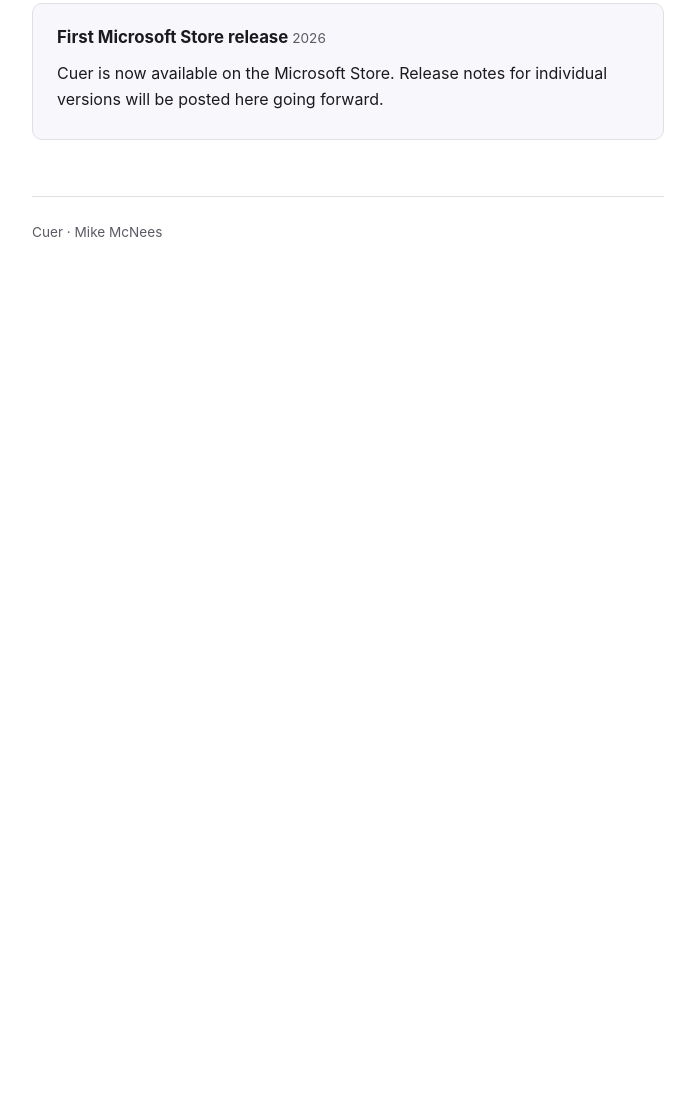
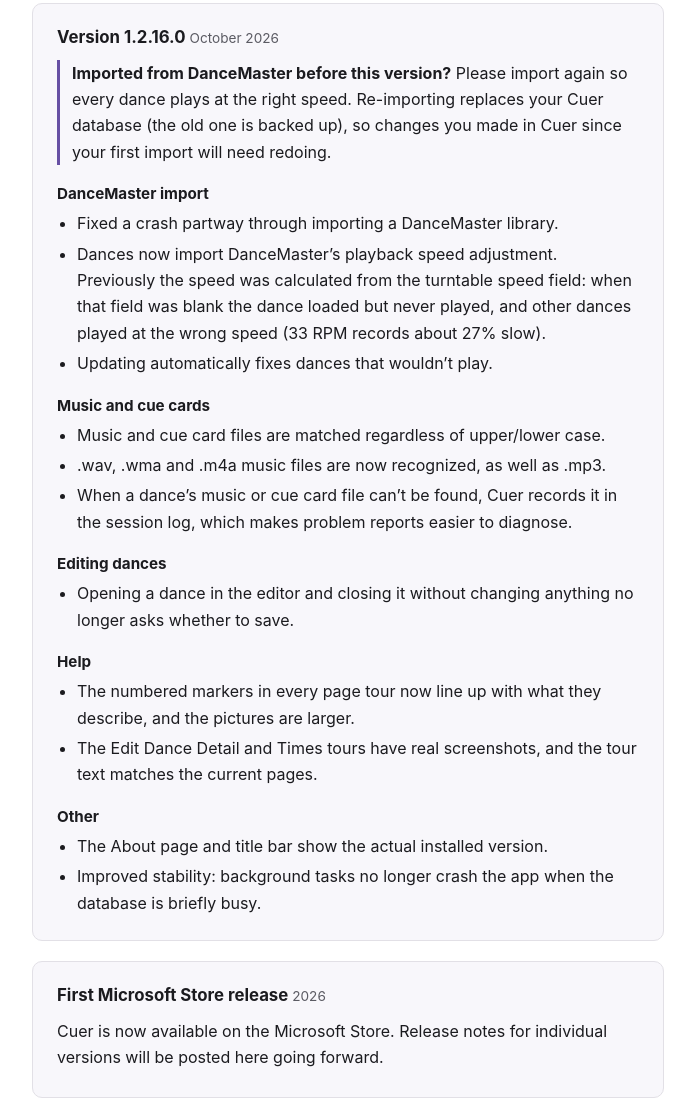
Before and after one commit to mlmcnees/cuer-web, a plain HTML site: page releases/index.html in a window 1280 px wide. Shown: the part 185-1286 px from the top of the page, without its empty margins (292-987 px from the left). Before the commit the page ends 800 px from the top, so only its background shows below. Drawn offline with Linux system fonts and the light colour scheme.

Commit message:
Add 1.2.16.0 release notes
DanceMaster import crash and playback-speed fixes (with a re-import
note), case-insensitive media matching and wav/wma/m4a support, the
unsaved-dance prompt fix, help tour fixes, and the correct version on
About.

Co-Authored-By: Claude Opus 5.5 <noreply@anthropic.com>
Claude-Session: https://claude.ai/code/session_01DrmZ9XW2wYZREgZR8UdBtY

```diff
--- a/releases/index.html
+++ b/releases/index.html
@@ -64,6 +64,21 @@
     margin: 0.4rem 0;
     color: var(--fg);
   }
+  .entry h3 {
+    font-size: 0.95rem;
+    margin: 1rem 0 0.25rem;
+  }
+  .entry ul {
+    margin: 0.25rem 0;
+    padding-left: 1.25rem;
+  }
+  .entry li {
+    margin: 0.25rem 0;
+  }
+  .entry .note {
+    border-left: 3px solid var(--accent);
+    padding-left: 0.75rem;
+  }
   .entry .date {
     color: var(--muted);
     font-size: 0.85rem;
@@ -84,6 +99,43 @@
   <h1>Release Notes</h1>
 
   <div class="entry">
+    <h2>Version 1.2.16.0 <span class="date">October 2026</span></h2>
+
+    <p class="note"><strong>Imported from DanceMaster before this version?</strong> Please import again so every dance plays at the right speed. Re-importing replaces your Cuer database (the old one is backed up), so changes you made in Cuer since your first import will need redoing.</p>
+
+    <h3>DanceMaster import</h3>
+    <ul>
+      <li>Fixed a crash partway through importing a DanceMaster library.</li>
+      <li>Dances now import DanceMaster&rsquo;s playback speed adjustment. Previously the speed was calculated from the turntable speed field: when that field was blank the dance loaded but never played, and other dances played at the wrong speed (33&nbsp;RPM records about 27% slow).</li>
+      <li>Updating automatically fixes dances that wouldn&rsquo;t play.</li>
+    </ul>
+
+    <h3>Music and cue cards</h3>
+    <ul>
+      <li>Music and cue card files are matched regardless of upper/lower case.</li>
+      <li>.wav, .wma and .m4a music files are now recognized, as well as .mp3.</li>
+      <li>When a dance&rsquo;s music or cue card file can&rsquo;t be found, Cuer records it in the session log, which makes problem reports easier to diagnose.</li>
+    </ul>
+
+    <h3>Editing dances</h3>
+    <ul>
+      <li>Opening a dance in the editor and closing it without changing anything no longer asks whether to save.</li>
+    </ul>
+
+    <h3>Help</h3>
+    <ul>
+      <li>The numbered markers in every page tour now line up with what they describe, and the pictures are larger.</li>
+      <li>The Edit Dance Detail and Times tours have real screenshots, and the tour text matches the current pages.</li>
+    </ul>
+
+    <h3>Other</h3>
+    <ul>
+      <li>The About page and title bar show the actual installed version.</li>
+      <li>Improved stability: background tasks no longer crash the app when the database is briefly busy.</li>
+    </ul>
+  </div>
+
+  <div class="entry">
     <h2>First Microsoft Store release <span class="date">2026</span></h2>
     <p>Cuer is now available on the Microsoft Store. Release notes for individual versions will be posted here going forward.</p>
   </div>
```
